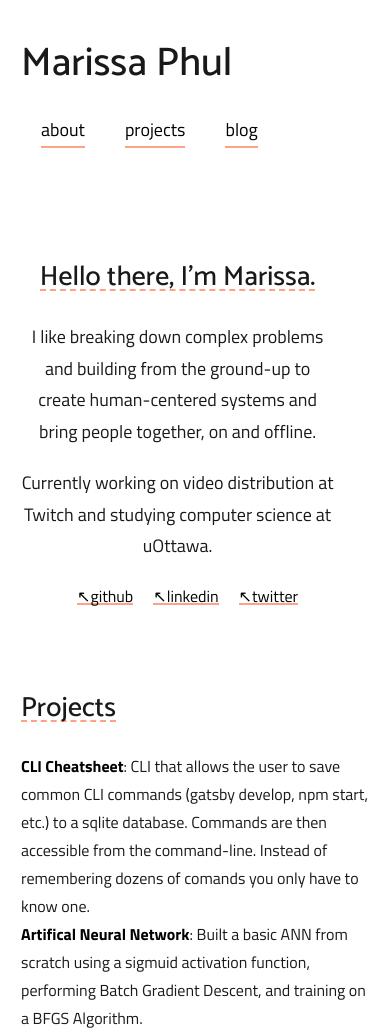
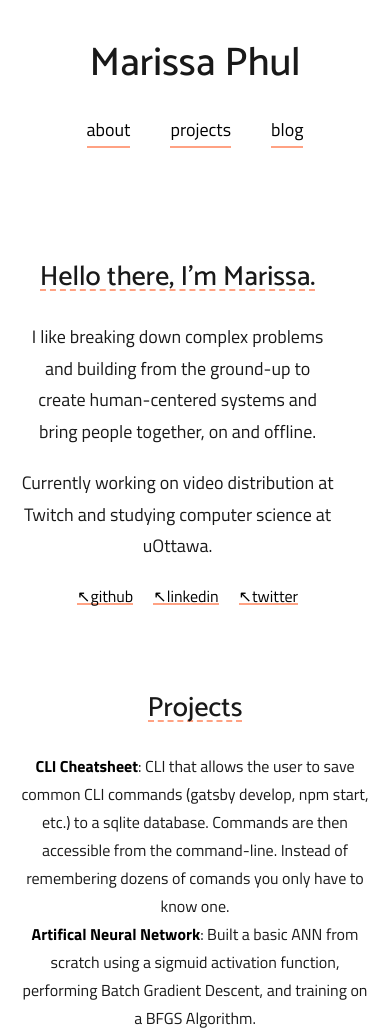
Before and after one commit to marissap/portfolio-2019, a Gatsby site: page / in a window 390 px wide. Shown: the top 1035 px of the page. Built offline with nearby package versions, Linux system fonts and the light colour scheme; Gatsby itself is replaced by a stand-in of ours; some packages are replaced by stand-ins of ours.

Commit message:
fixed mobile centering

```diff
--- a/src/components/header.js
+++ b/src/components/header.js
@@ -39,14 +39,7 @@
   )
 
   return (
-    <div
-      className="header-with-nav"
-      style={{
-        width: `100%`,
-        display: `flex`,
-        justifyContent: `space-between`,
-        alignItems: `baseline`,
-    }}>
+    <div className="header-with-nav">
         <header>{header}</header>
         <Nav/>
     </div>
--- a/src/components/projects.js
+++ b/src/components/projects.js
@@ -6,7 +6,7 @@
     const posts = data.allMarkdownRemark.edges
 
     return (
-        <section>
+        <section className="main-content">
             <h2><span className="dashed-underline">Projects</span></h2>
             <p className="project"><a href="https://github.com/marissap/cli-cheatsheet">CLI Cheatsheet</a>: CLI that allows the user to save common CLI commands (gatsby develop, npm start, etc.) to a sqlite database. Commands are then accessible from the command-line. Instead of remembering dozens of comands you only have to know one.</p>
             <p className="project"><a href="https://github.com/marissap/ANN/blob/master/ANN.ipynb">Artifical Neural Network</a>: Built a basic ANN from scratch using a sigmuid activation function, performing Batch Gradient Descent, and training on a BFGS Algorithm.</p>
--- a/src/styles/global.css
+++ b/src/styles/global.css
@@ -76,6 +76,9 @@
 
 .header-with-nav {
     display: flex;
+    width: 100%;
+    justify-content: space-between;
+    align-items: baseline;
 }
 
 .project a {
@@ -88,5 +91,10 @@
     }
     .header-with-nav {
         flex-direction: column;
+        justify-content: center;
+        align-items: center;
+    }
+    .main-content {
+        text-align: center;
     }
 }
```
Also changed, not shown: src/pages/work.js (deleted, +0 -14 lines).
